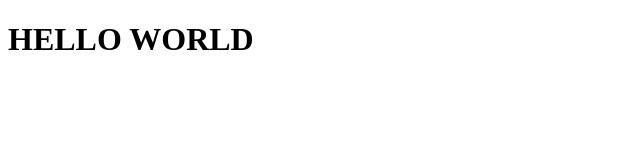
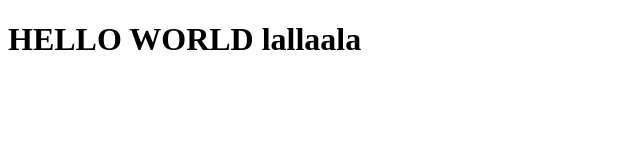
Before and after one commit to kensshii7/skills-github-pages, a plain HTML site: page index.html in a window 1280 px wide. Shown: the whole page, without its empty margins (0-640 px from the left). Drawn offline with Linux system fonts and the light colour scheme.

Commit message:
Update index.html

```diff
--- a/index.html
+++ b/index.html
@@ -6,6 +6,7 @@
     <title>Document</title>
 </head>
 <body>
-    <h1>HELLO WORLD</h1>
+    <h1>HELLO WORLD lallaala</h1>
 </body>
+
 </html>
```
